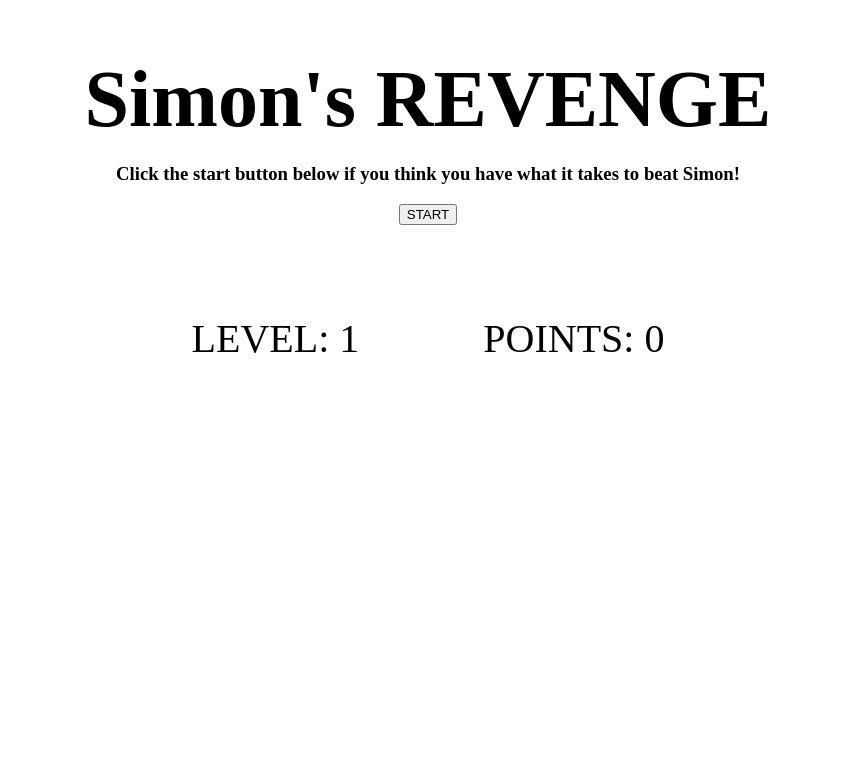
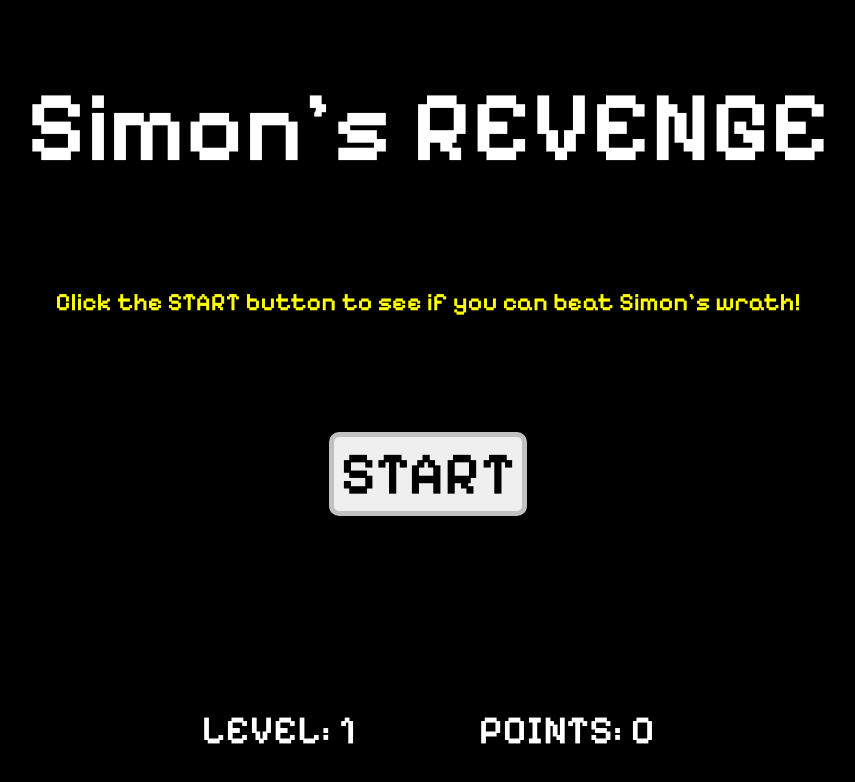
Before and after one commit to bRad1995/Simon-s-REVENGE, a plain HTML site: page index.html in a window 1280 px wide. Shown: the whole page, without its empty margins (212-1067 px from the left). Drawn offline with Linux system fonts and the light colour scheme.

Commit message:
CSS complete

```diff
--- a/index.html
+++ b/index.html
@@ -4,12 +4,13 @@
     <meta charset="UTF-8">
     <meta name="viewport" content="width=device-width, initial-scale=1.0">
     <link rel="stylesheet" href="style.css">
+    <link href="https://fonts.googleapis.com/css2?family=Pixelify+Sans:wght@600&display=swap" rel="stylesheet">
     <title>Simon's REVENGE</title>
 </head>
 <body>
     <h1 id ="gameHeading">Simon's REVENGE</h1>
     <div id="start-page">
-        <h3>Click the start button below if you think you have what it takes to beat Simon!</h3>
+        <h3>Click the START button to see if you can beat Simon's wrath!</h3>
         <button id="startButton">START</button>
     </div>
 
--- a/style.css
+++ b/style.css
@@ -1,10 +1,33 @@
 body{
+    background-color: black;
     text-align: center;
+    font-family: 'Pixelify Sans';
+    object-fit: fill;
 }
+
 h1 {
-    font-size: 80px;
+    font-size: 100px;
+    color: white;
     text-align: center;
     margin-bottom: 10px;
+}
+
+h3 {
+    font-size: 25px;
+    color: yellow;
+    margin-top: 100px;
+}
+
+#startButton {
+    font-family: 'Pixelify Sans';
+    font-size: 60px;
+    text-align: center;
+    margin-top: 90px;
+    margin-bottom: 100px;
+    border-width: 5px;
+    border-radius: 10px;
+    border-color: silver;
+    border-style: solid;
 }
 
 .color-buttons {
@@ -123,3 +146,11 @@ h1 {
 #game-page {
     display: none;
 }
+
+#level {
+    color: white
+}
+
+#points {
+    color: white;
+}
```
